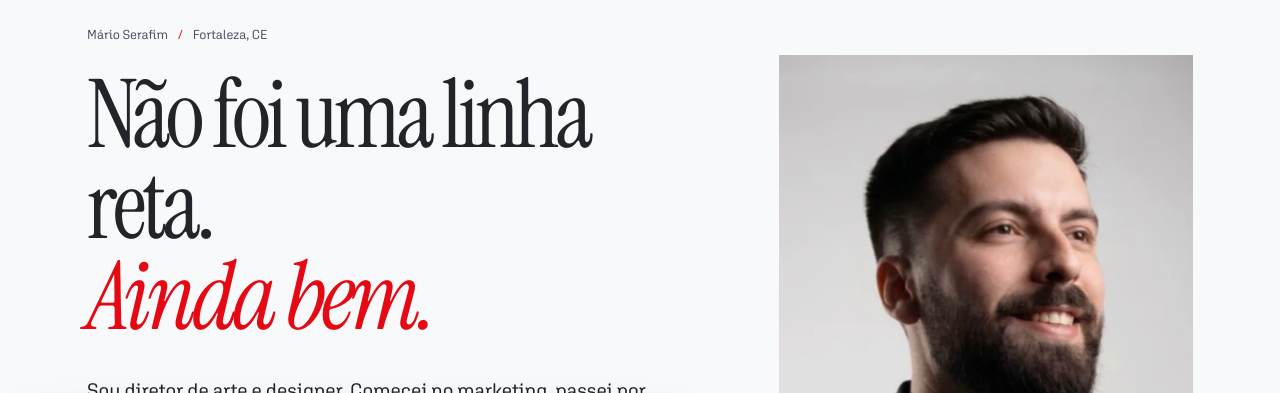
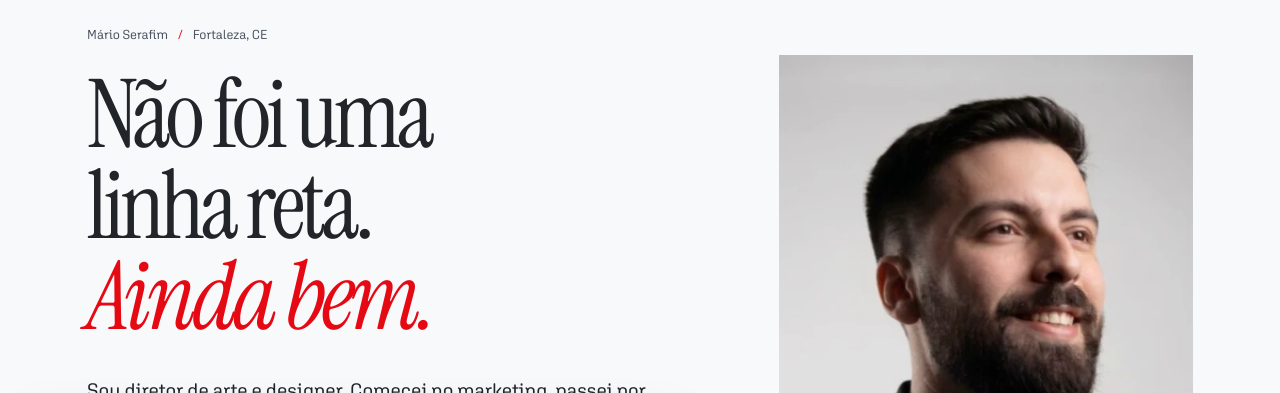
Before and after one commit to MarioSerafimCoder/portfolio-oficial, a Next.js app: page /sobre in a window 1280 px wide. Shown: the part 154-547 px from the top of the page. Built offline with nearby package versions, Linux system fonts and the light colour scheme; no server answers.

Commit message:
Balance the About headline across screen widths

```diff
--- a/src/app/sobre/about.css
+++ b/src/app/sobre/about.css
@@ -59,8 +59,9 @@
     letter-spacing: -.045em;
 }
 
-.about-hero h1 em {
+.about-hero h1 > * {
     display: block;
+    text-wrap: balance;
 }
 
 .about-lead {
--- a/src/views/about.tsx
+++ b/src/views/about.tsx
@@ -101,7 +101,7 @@ export default function About({ locale = 'pt' }: { locale?: SiteLocale } = {}) {
             <section className="about-hero section-wrap" aria-labelledby="about-title">
                 <div className="about-hero-copy">
                     <p className="about-kicker">{site.name} <span aria-hidden="true">/</span> {i18nText('Fortaleza, CE')}</p>
-                    <h1 id="about-title">{i18nText('Não foi uma linha reta.')} <em>{i18nText('Ainda bem.')}</em></h1>
+                    <h1 id="about-title"><span>{i18nText('Não foi uma linha reta.')}</span> <em>{i18nText('Ainda bem.')}</em></h1>
                     <p className="about-lead">{i18nText('Sou diretor de arte e designer. Comecei no marketing, passei por agências, educação e esporte e fui parar até no universo das rochas naturais. Gosto de como cada projeto me faz olhar de outro jeito para alguma coisa que eu achava que já conhecia.')}</p>
                 </div>
                 <figure className="about-hero-image">
```
